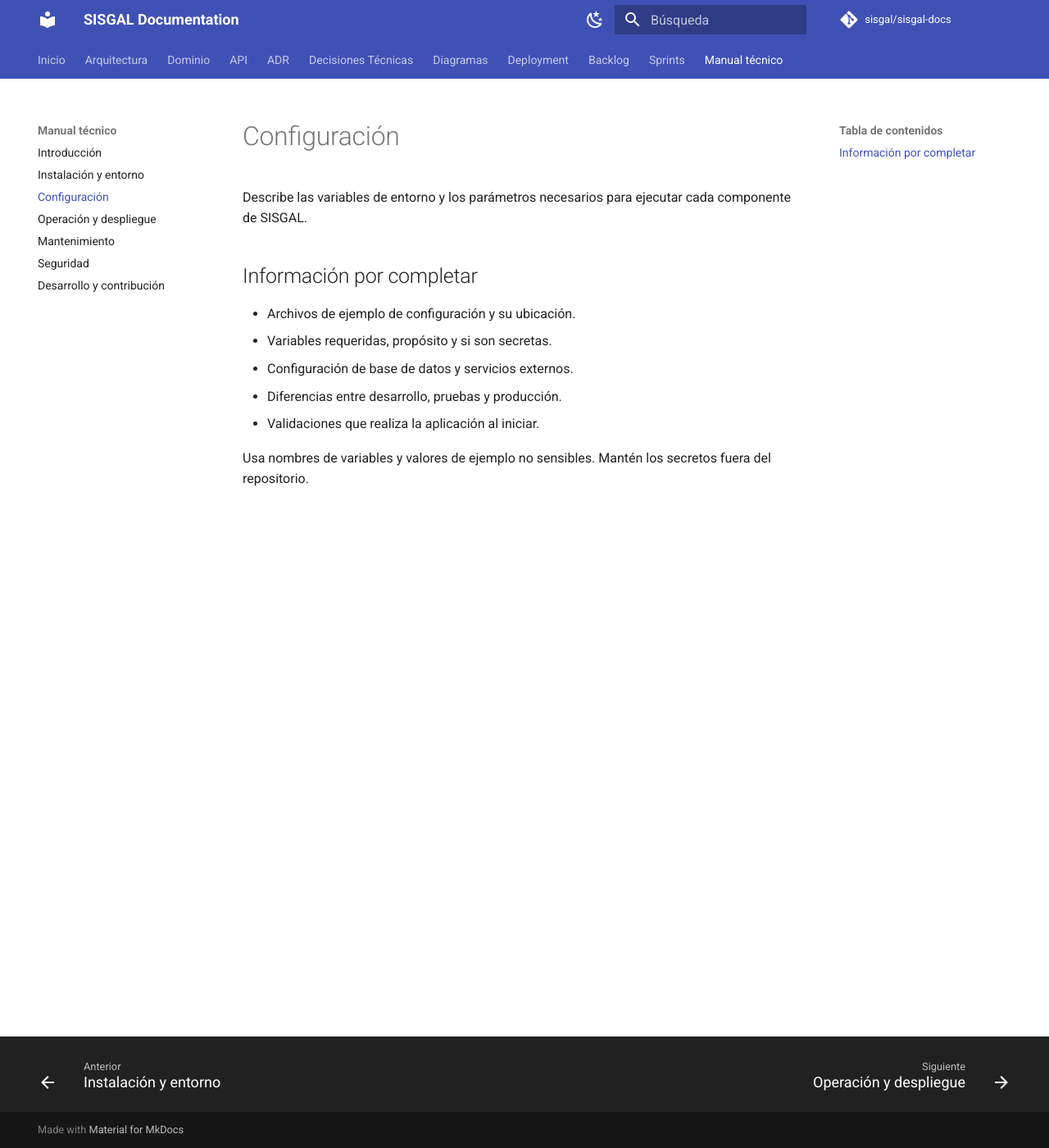
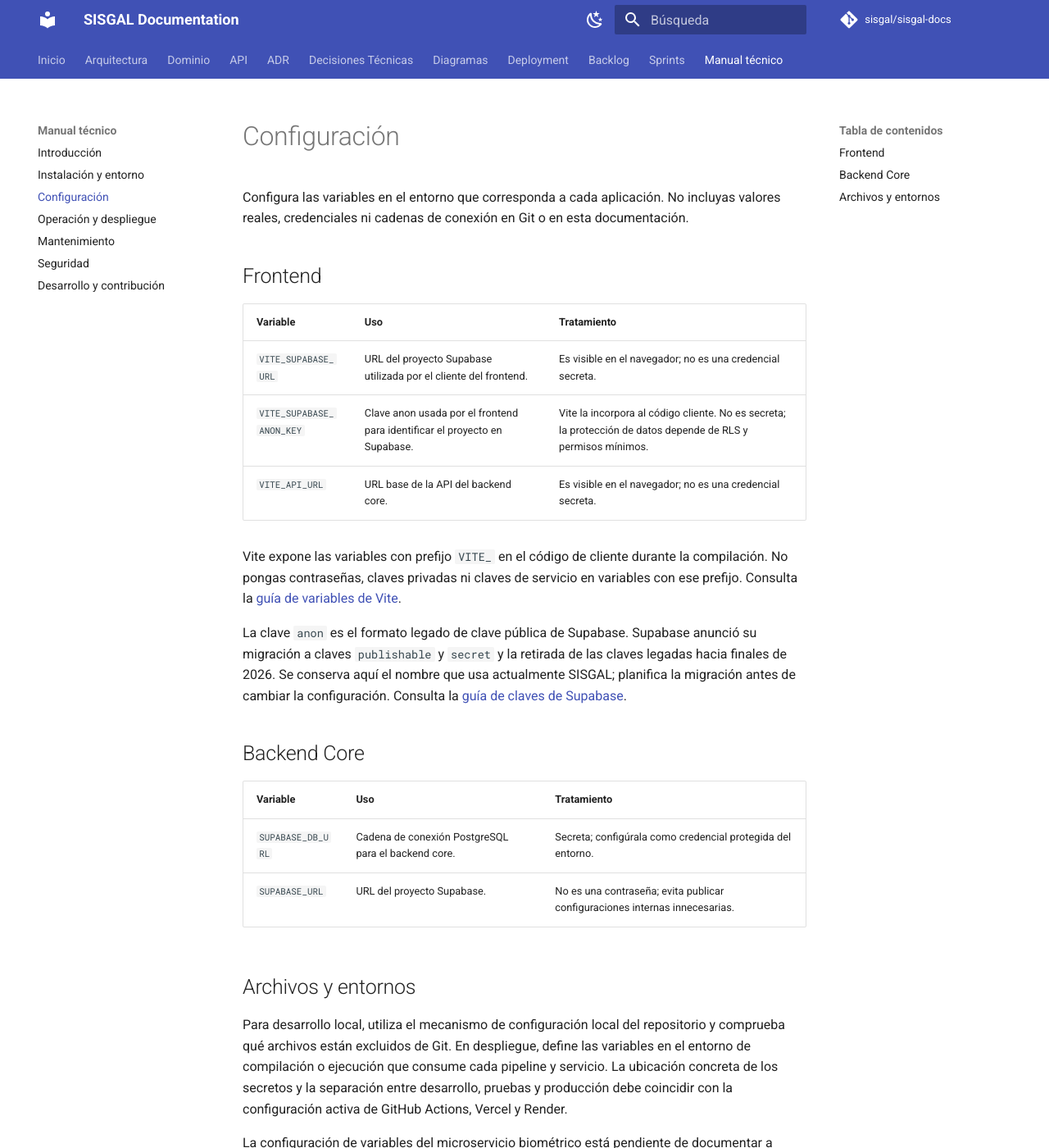
Before and after one commit to sisgal-platform/sisgal-docs, an MkDocs documentation site: the page built from docs/technical-guide/configuration.md, in a window 1280 px wide and 1400 px high. Shown: the whole window at 82% size. Built offline with MkDocs 1.6.1 and Material for MkDocs 9.7.7, drawn with Linux system fonts in a browser that asks for light colours; comment, search, counter and statistics services are not loaded; some of the changed text lies outside the part shown.

Commit message:
docs(manual): document confirmed commands, configuration, and pipelines

```diff
--- a/docs/technical-guide/configuration.md
+++ b/docs/technical-guide/configuration.md
@@ -1,13 +1,28 @@
 # Configuración
 
-Describe las variables de entorno y los parámetros necesarios para ejecutar cada componente de SISGAL.
+Configura las variables en el entorno que corresponda a cada aplicación. No incluyas valores reales, credenciales ni cadenas de conexión en Git o en esta documentación.
 
-## Información por completar
+## Frontend
 
-- Archivos de ejemplo de configuración y su ubicación.
-- Variables requeridas, propósito y si son secretas.
-- Configuración de base de datos y servicios externos.
-- Diferencias entre desarrollo, pruebas y producción.
-- Validaciones que realiza la aplicación al iniciar.
+| Variable | Uso | Tratamiento |
+|---|---|---|
+| `VITE_SUPABASE_URL` | URL del proyecto Supabase utilizada por el cliente del frontend. | Es visible en el navegador; no es una credencial secreta. |
+| `VITE_SUPABASE_ANON_KEY` | Clave anon usada por el frontend para identificar el proyecto en Supabase. | Vite la incorpora al código cliente. No es secreta; la protección de datos depende de RLS y permisos mínimos. |
+| `VITE_API_URL` | URL base de la API del backend core. | Es visible en el navegador; no es una credencial secreta. |
 
-Usa nombres de variables y valores de ejemplo no sensibles. Mantén los secretos fuera del repositorio.
+Vite expone las variables con prefijo `VITE_` en el código de cliente durante la compilación. No pongas contraseñas, claves privadas ni claves de servicio en variables con ese prefijo. Consulta la [guía de variables de Vite](https://vite.dev/guide/env-and-mode).
+
+La clave `anon` es el formato legado de clave pública de Supabase. Supabase anunció su migración a claves `publishable` y `secret` y la retirada de las claves legadas hacia finales de 2026. Se conserva aquí el nombre que usa actualmente SISGAL; planifica la migración antes de cambiar la configuración. Consulta la [guía de claves de Supabase](https://supabase.com/docs/guides/getting-started/api-keys).
+
+## Backend Core
+
+| Variable | Uso | Tratamiento |
+|---|---|---|
+| `SUPABASE_DB_URL` | Cadena de conexión PostgreSQL para el backend core. | Secreta; configúrala como credencial protegida del entorno. |
+| `SUPABASE_URL` | URL del proyecto Supabase. | No es una contraseña; evita publicar configuraciones internas innecesarias. |
+
+## Archivos y entornos
+
+Para desarrollo local, utiliza el mecanismo de configuración local del repositorio y comprueba qué archivos están excluidos de Git. En despliegue, define las variables en el entorno de compilación o ejecución que consume cada pipeline y servicio. La ubicación concreta de los secretos y la separación entre desarrollo, pruebas y producción debe coincidir con la configuración activa de GitHub Actions, Vercel y Render.
+
+La configuración de variables del microservicio biométrico está pendiente de documentar a partir de su manifiesto y su código.
```
